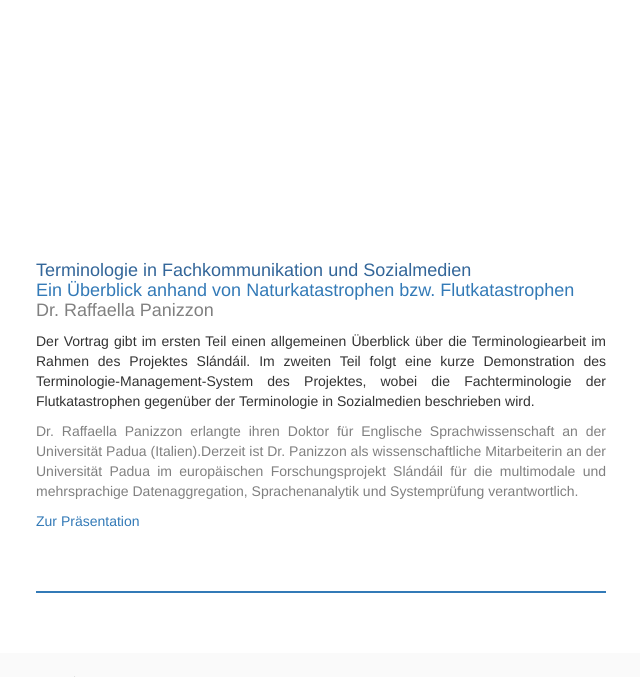
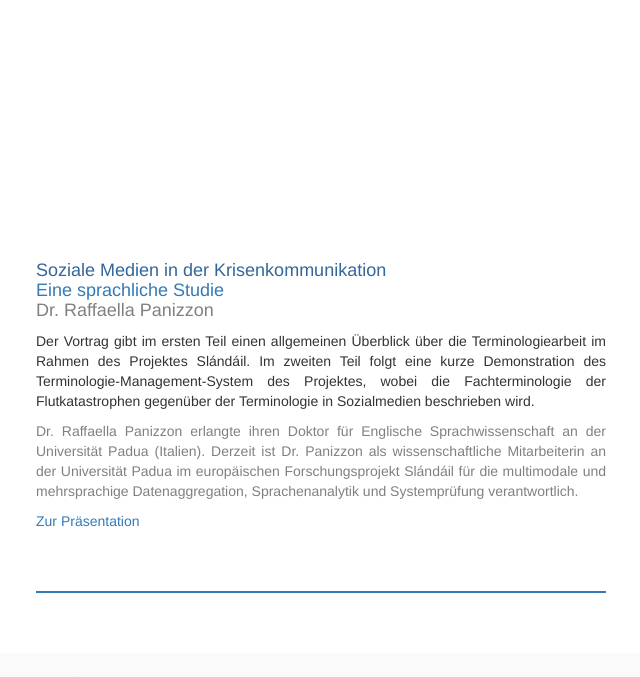
Before and after one commit to susedev/test, a Jekyll site: the page built from dokumentation.html, in a window 1280 px wide and 900 px high, scrolled down 6529 px, cut to the strip 0-677 px from the top of the window. Shown: the whole strip, without its empty margins (229-869 px from the left). Built offline with Jekyll 4.4.1, drawn with Linux system fonts in a browser that asks for light colours; nearby versions of some CDN libraries.

Commit message:
Update dokumentation.html

```diff
--- a/dokumentation.html
+++ b/dokumentation.html
@@ -173,12 +173,12 @@ Ein europ&auml;isches Sicherheitssystem f&uuml;r die Sprach- und Bildanalyse<br
   <iframe class="embed-responsive-item" src=""allowfullscreen></iframe>
 </div>
 
-<h3><span style="color: #336699;">Terminologie in Fachkommunikation und Sozialmedien</span><br />
-Ein &Uuml;berblick anhand von Naturkatastrophen bzw. Flutkatastrophen<br />
+<h3><span style="color: #336699;">Soziale Medien in der Krisenkommunikation</span><br />
+Eine sprachliche Studie<br />
 <span style="color: #808080;">Dr. Raffaella Panizzon</span></h3>
 <p style="text-align: justify;">Der Vortrag gibt im ersten Teil einen allgemeinen &Uuml;berblick &uuml;ber die Terminologiearbeit im Rahmen des Projektes Sl&aacute;nd&aacute;il. Im zweiten Teil folgt eine kurze Demonstration des Terminologie-Management-System des Projektes, wobei die Fachterminologie der Flutkatastrophen gegen&uuml;ber der Terminologie in Sozialmedien beschrieben wird.</p>
 
-<p style="text-align: justify;"><span style="color: #808080;">Dr. Raffaella Panizzon erlangte ihren Doktor für Englische Sprachwissenschaft an der Universität Padua (Italien).Derzeit ist Dr. Panizzon als wissenschaftliche Mitarbeiterin an der Universität Padua im europäischen Forschungsprojekt Slándáil für die multimodale und mehrsprachige Datenaggregation, Sprachenanalytik und Systemprüfung verantwortlich.</span></p>
+<p style="text-align: justify;"><span style="color: #808080;">Dr. Raffaella Panizzon erlangte ihren Doktor für Englische Sprachwissenschaft an der Universität Padua (Italien). Derzeit ist Dr. Panizzon als wissenschaftliche Mitarbeiterin an der Universität Padua im europäischen Forschungsprojekt Slándáil für die multimodale und mehrsprachige Datenaggregation, Sprachenanalytik und Systemprüfung verantwortlich.</span></p>
 <a href="https://www.dropbox.com/s/frfss32d7nwioje/Raffaella%20Panizzon_Soziale%20Medien%20in%20der%20Krisenkommunikation_KommunikationsFluten%20EIJK.pdf?raw=1" target="_blank">Zur Präsentation</a>
 
 <p style="text-align: justify;">&nbsp;</p>
```
